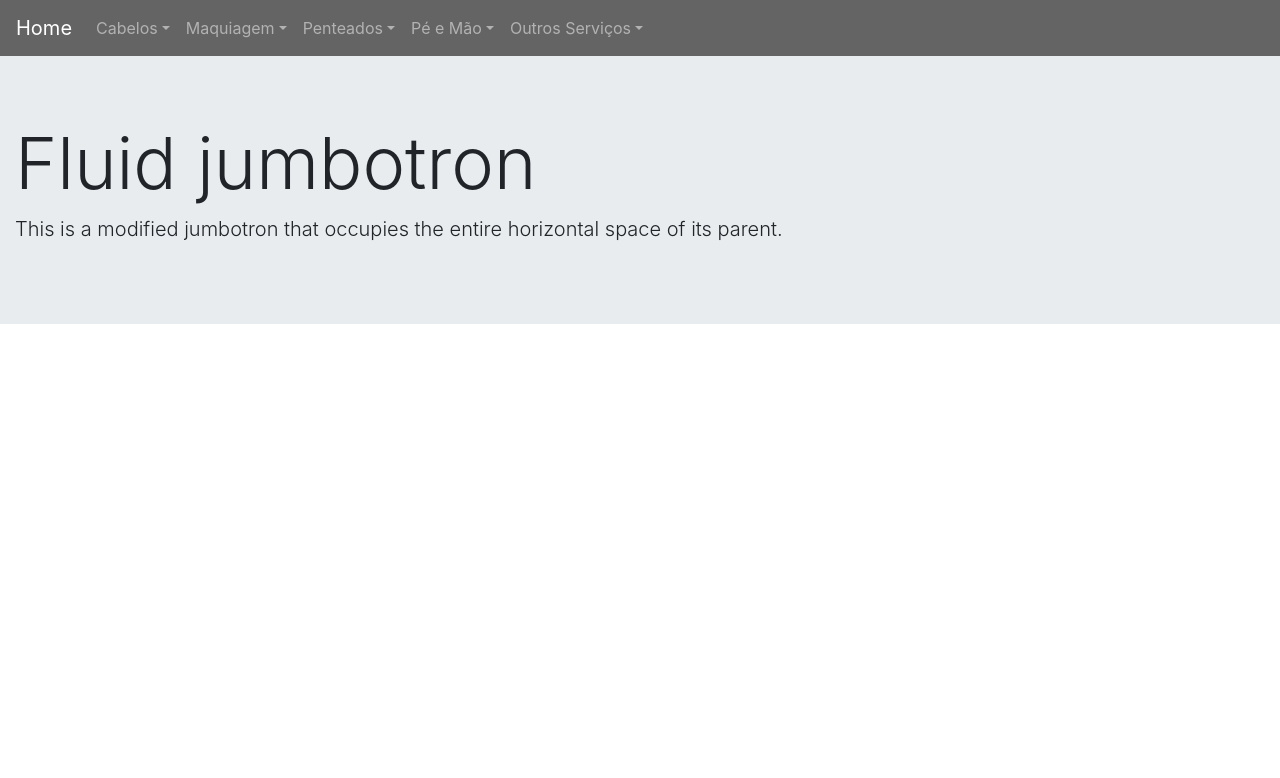
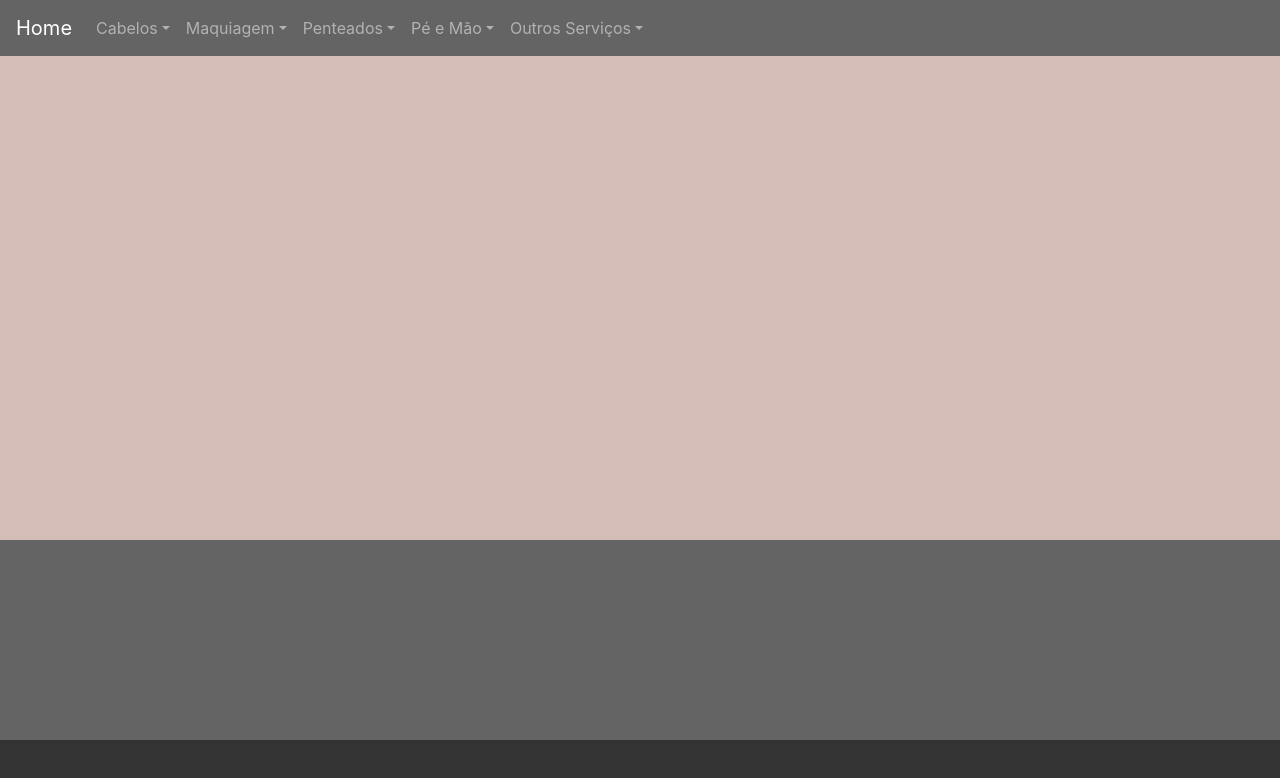
Before and after one commit to qwertyFFF/siteestheticcenter, a React (Create React App) app in the folder site/: page / in a window 1280 px wide. Shown: the top 778 px of the page. Built offline with nearby package versions, Linux system fonts and the light colour scheme.

Commit message:
Footer do site configurado

```diff
--- a/site/public/index.html
+++ b/site/public/index.html
@@ -21,9 +21,9 @@
     -->
     <title>Esthetic Center</title>
   </head>
-    <body>
+    <body class="My-body-color">
         <noscript>
-        You need to enable JavaScript to run this app.
+            You need to enable JavaScript to run this app.
         </noscript>
         <div id="root"></div>
         <!--
@@ -36,8 +36,6 @@
         To begin the development, run `npm start` or `yarn start`.
         To create a production bundle, use `npm run build` or `yarn build`.
         -->
-        <footer id="footer">
-
-        </footer>
+        <footer id="footer"></footer>
     </body>
 </html>
--- /dev/null
+++ b/site/src/componentes/home.css
@@ -0,0 +1,20 @@
+.My-bg-primary {
+    background-color: #646464 !important;
+}
+
+.My-body-color {
+    background-color: #d4bdb7 !important;
+}
+footer .my-row {
+    width: 100%;
+}
+
+footer .row-cinza-claro {
+    height: 200px;
+    background-color: #646464;
+}
+
+footer .row-cinza-escuro {
+    height: 60px;
+    background-color: #333;
+}
--- a/site/src/componentes/home_footer.jsx
+++ b/site/src/componentes/home_footer.jsx
@@ -1,18 +1,18 @@
 import React, {Component} from 'react';
 import 'bootstrap/dist/css/bootstrap.min.css';
-import { Jumbotron, Container } from 'reactstrap';
+import './home.css';
 
-const Rodape = (props) => {
-    return (
-      <div>
-        <Jumbotron fluid>
-          <Container fluid>
-            <h1 className="display-3">Fluid jumbotron</h1>
-            <p className="lead">This is a modified jumbotron that occupies the entire horizontal space of its parent.</p>
-          </Container>
-        </Jumbotron>
-      </div>
-    );
-  };
+export default class Rodape extends Component {
+    render() {
+        return (
+            <footer className="fixed-bottom">
+                <div className="my-row row-cinza-claro">
 
-  export default Rodape;
+                </div>
+                <div className="my-row row-cinza-escuro">
+
+                </div>
+            </footer>
+        );
+    }
+}
--- a/site/src/componentes/home_navbar.css
+++ /dev/null
@@ -1,3 +0,0 @@
-.My-bg-primary {
-    background-color: #646464 !important;
-}
--- a/site/src/componentes/home_navbar.jsx
+++ b/site/src/componentes/home_navbar.jsx
@@ -1,6 +1,6 @@
 import React, { Component } from 'react';
 import 'bootstrap/dist/css/bootstrap.min.css';
-import './home_navbar.css';
+import './home.css';
 import {
     Collapse,
     Navbar,
@@ -33,7 +33,7 @@ export default class MenuNavegacao extends Component {
     render() {
         return (
             <div>
-                <Navbar className="navbar navbar-expand-lg navbar-dark My-bg-primary" expand="md">
+                <Navbar className="navbar navbar-expand-lg navbar-dark My-bg-primary fixed-top" expand="md">
                     <NavbarBrand href="/">Home</NavbarBrand>
                     <NavbarToggler onClick={this.toggle} />
                     <Collapse isOpen={this.state.isOpen} navbar>
```
